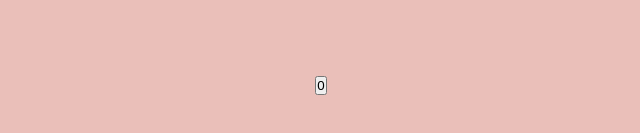
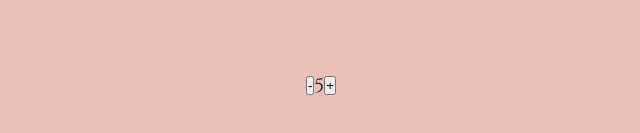
Before and after one commit to Soulbolt/classy-weather, a React (Create React App) app: page / in a window 1280 px wide. Shown: the part 317-450 px from the top of the page, without its empty margins (319-959 px from the left). Built offline with nearby package versions, Linux system fonts and the light colour scheme.

Commit message:
Add minus and plus buttons to a number counter in the middle.

```diff
--- a/src/App.js
+++ b/src/App.js
@@ -1,12 +1,16 @@
 import React from "react";
 
 class Counter extends React.Component {
+  constructor(props) {
+    super(props);
+    this.state = { count: 5 };
+  }
   render() {
     return (
       <div>
-        <button>
-          <span>0</span>
-        </button>
+        <button>-</button>
+        <span>{this.state.count}</span>
+        <button>+</button>
       </div>
     );
   }
```
